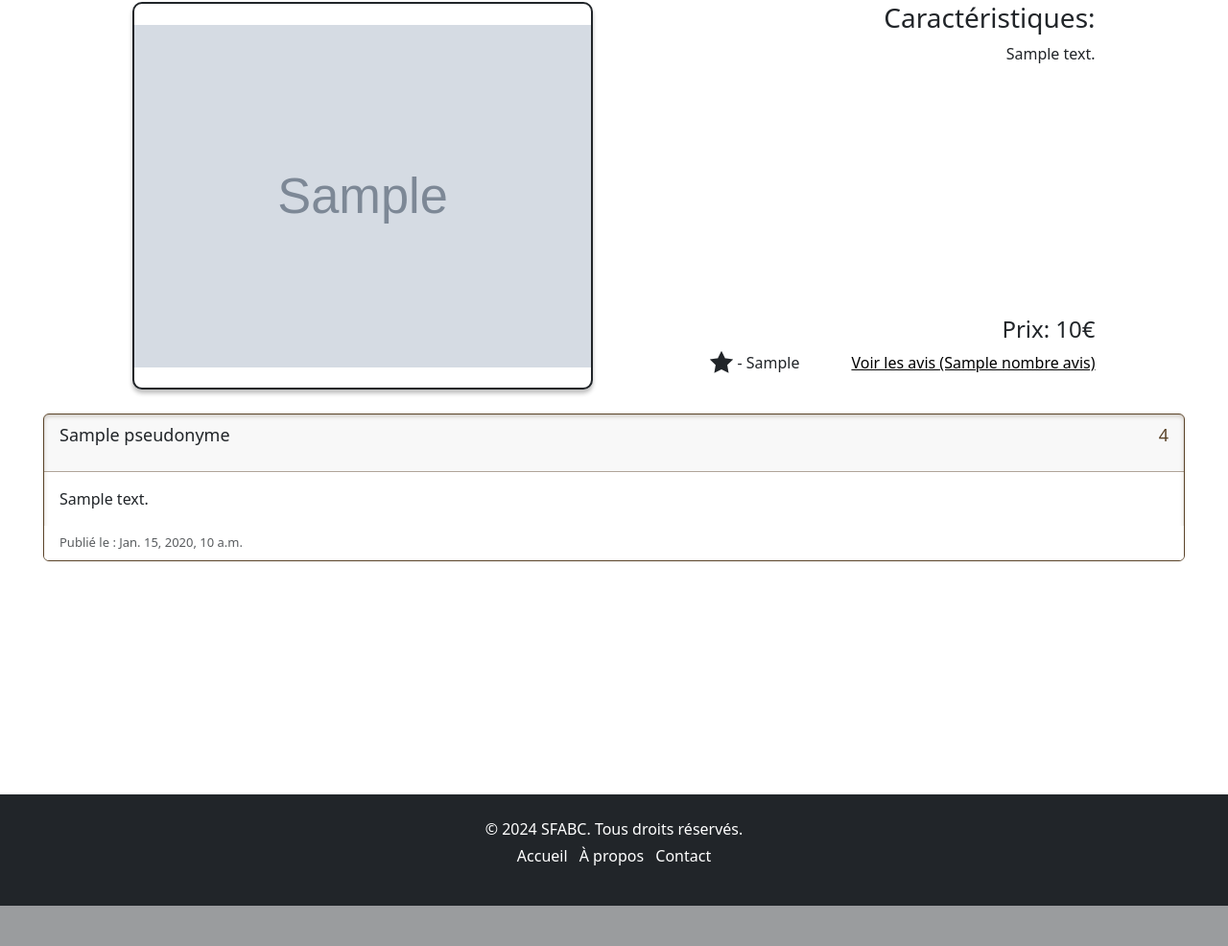
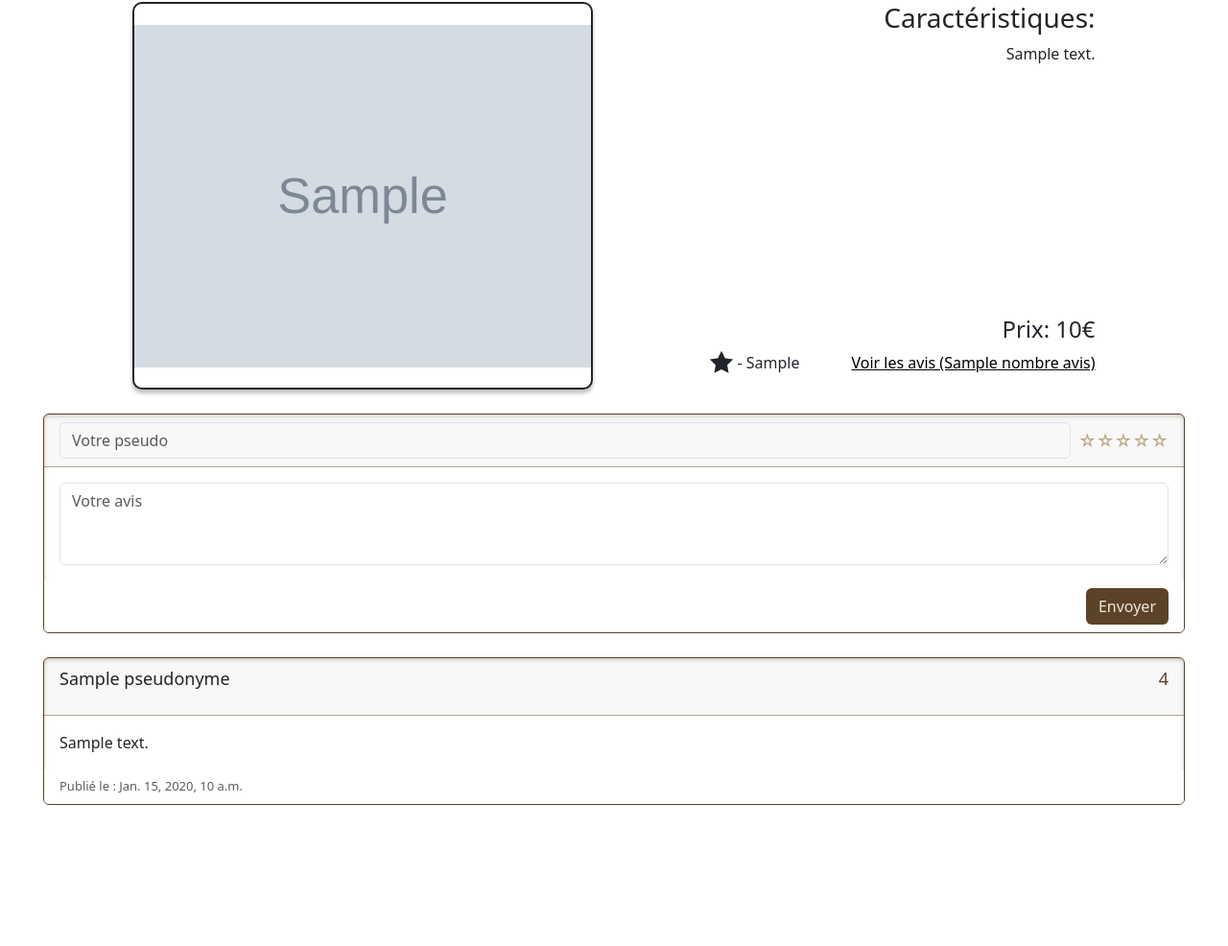
Before and after one commit to TonyyyB/projet-sfabc, a Django app: template sfabc/sfabc/templates/products/detail.html in a window 1280 px wide. Shown: the part 1121-2107 px from the top of the page at 96% size. Before the commit the page ends 2065 px from the top, so only its background shows below. Run offline with Django 5.2, Linux system fonts and the light colour scheme; the template is opened without the code that fills it: most values are stand-ins (such as "Sample title", 1, 10 or a date in 2020); grey boxes marked "Sample" are stand-in pictures; some libraries are stand-ins or nearby versions.

Commit message:
Formulaire d'avis terminé

```diff
--- a/sfabc/sfabc/templates/products/detail.html
+++ b/sfabc/sfabc/templates/products/detail.html
@@ -63,8 +63,41 @@
     </div>
   </div>
   <div class="product-reviews">
-    <div class="product-reviews-form">
+    <div class="card product-reviews-form">
+      <form method="post" action="">
+        {% csrf_token %}
 
+        <div class="card-header d-flex justify-content-between align-items-center rev-header">
+          <input
+            type="text"
+            name="pseudonyme"
+            class="form-control me-2"
+            placeholder="Votre pseudo"
+            required
+          />
+
+          <div class="rev-stars stars-input">
+            {% for i in "12345" %}
+              <input type="radio" id="star{{ i }}" name="stars" value="{{ i }}">
+              <label for="star{{ i }}" class="star-label"></label>
+            {% endfor %}
+          </div>
+        </div>
+
+        <div class="card-body rev-content">
+          <textarea
+            name="message"
+            class="form-control"
+            rows="3"
+            placeholder="Votre avis"
+            required
+          ></textarea>
+        </div>
+
+        <div class="card-footer text-body-secondary rev-footer d-flex justify-content-end">
+          <button type="submit" class="btn btn-contact">Envoyer</button>
+        </div>
+      </form>
     </div>
     {% for rev in avis|slice:":5" %}
         <div class="card review">
--- a/sfabc/static/css/styles.css
+++ b/sfabc/static/css/styles.css
@@ -395,6 +395,14 @@ hr {
   box-shadow: inset 0 2px 4px #5a432842;
 }
 
+.product-reviews-form{
+  margin: 25px;
+  border: solid 1px !important;
+  border-color: #5A4328 !important;
+  background-color: #ffffff !important;
+  box-shadow: inset 0 2px 4px #5a432842;
+}
+
 .rev-stars{
   font-size: large;
   color: #5A4328;
@@ -568,3 +576,46 @@ span.page-link{
 .rev-direction{
   color: black;
 }
+
+.stars-input {
+  display: flex !important;
+  gap: 0px !important;
+  flex-direction: row-reverse !important;
+}
+
+.stars-input input {
+  display: none !important;
+}
+
+.star-label {
+  font-size: large;
+  color: #B8A67E;
+  cursor: pointer;
+  transition: 0.15s;
+}
+
+.star-label:hover,
+.star-label:hover ~ .star-label {
+  color: #5A4328;
+  content: "★";
+}
+
+.stars-input input:checked + .star-label,
+.stars-input input:checked + .star-label ~ .star-label {
+  color: #5A4328;
+}
+
+.star-label::before {
+  content: "☆";
+}
+
+.star-label:hover::before,
+.star-label:hover ~ .star-label::before,
+.stars-input input:checked + .star-label::before,
+.stars-input input:checked + .star-label ~ .star-label::before {
+  content: "★";
+}
+
+.form-control{
+  background-color: #FFFFFF00 !important;
+}
```
